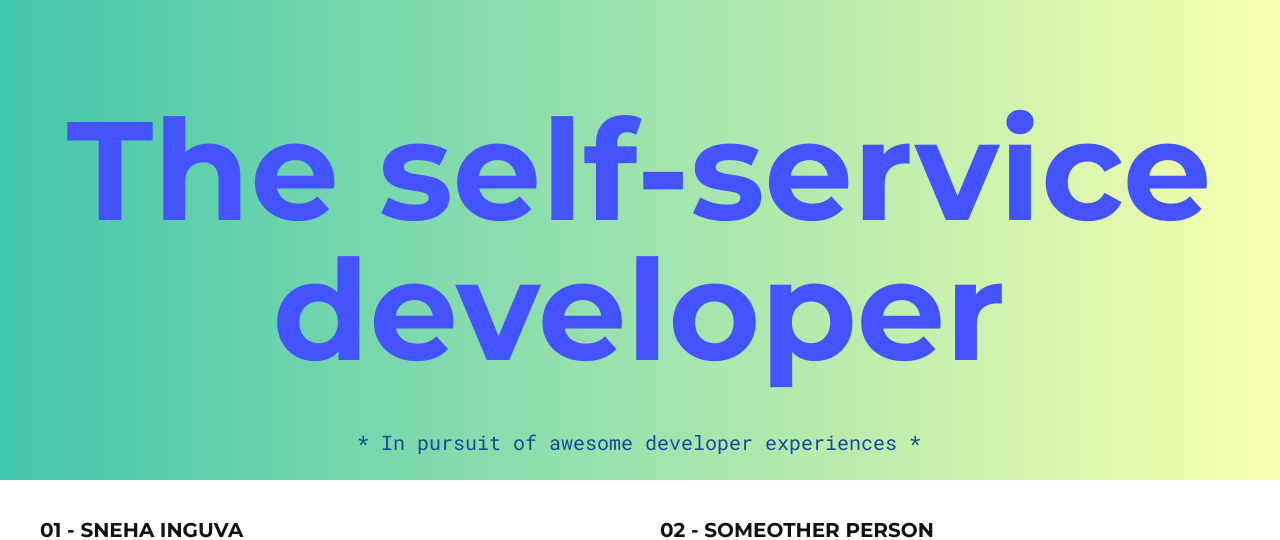
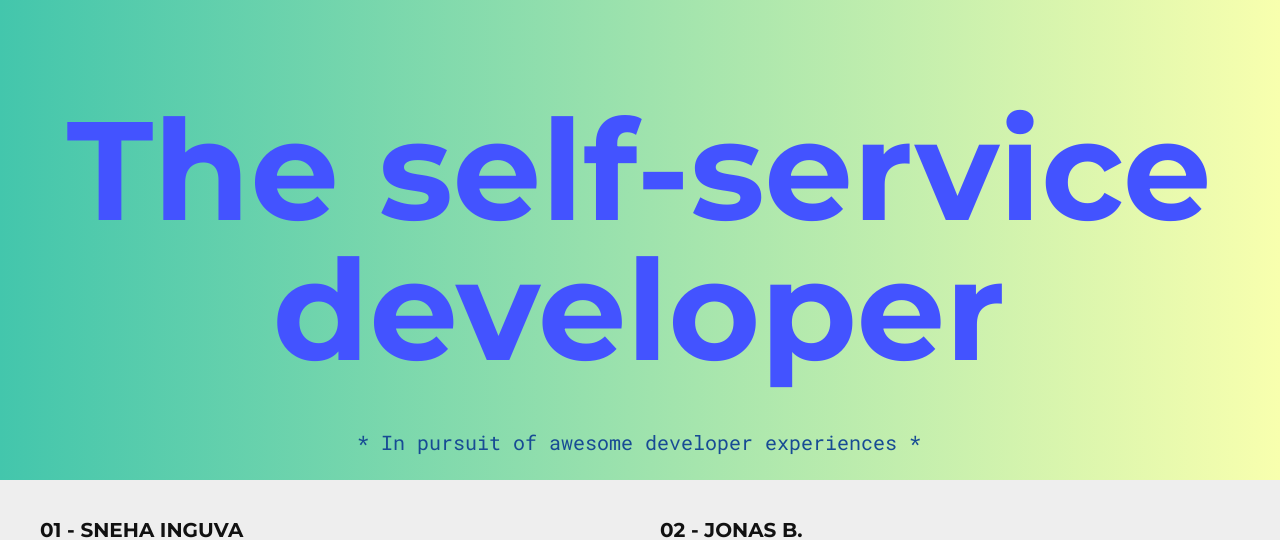
Before and after one commit to laszlocph/the-self-service-dev, a Jekyll site: the page built from index.md, in a window 1280 px wide. Shown: the top 540 px of the page. Built offline with Jekyll 4.4.1, drawn with Linux system fonts in a browser that asks for light colours; some of the changed text lies outside the part shown; grey boxes are pictures that could not be loaded.

Commit message:
Messing with colors

```diff
--- a/_layouts/default.html
+++ b/_layouts/default.html
@@ -20,10 +20,12 @@
   <div class="container videos">
     <div class="left-video">
       <h3>01 - Sneha Inguva</h3>
+      <p class="intro">Sneha talks about the motivations why Digital Ocean rebuilt their platform on Kubernetes and how they equipped their developers with a stripped down version of kubectl, called docc.<p>
       <iframe width="560" height="315" src="https://www.youtube.com/embed/uFkqZBAhJ58" frameborder="0" allowfullscreen></iframe>
     </div>
     <div class="right-video">
-        <h3>02 - Someother Person</h3>
+        <h3>02 - Jonas B.</h3>
+        <p class="intro">Jonas shows how he made their team of ML experts life easier. Deploy to Kubernetes from your Python Notebook! Rad<p>
         <iframe width="560" height="315" src="https://www.youtube.com/embed/uFkqZBAhJ58" frameborder="0" allowfullscreen></iframe>
     </div>
   </div>
--- a/_sass/_solo.scss
+++ b/_sass/_solo.scss
@@ -13,6 +13,7 @@ html {
 body {
   margin: 0 0 5rem;
   color: #333;
+  background-color: #eee;
 }
 
 a {
@@ -231,6 +232,10 @@ h2 {
   }
 }
 
+.intro {
+  font-family: sans-serif;
+}
+
 .videos h3 {
-  margin: 0 0;
+  margin: 0 0 .5rem 0;
 }
```
